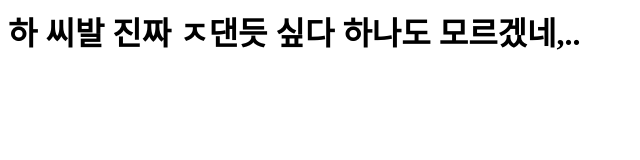
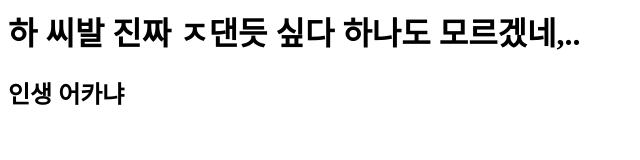
Before and after one commit to noob2909/first, a plain HTML site: page index.html in a window 1280 px wide. Shown: the whole page, without its empty margins (0-640 px from the left). Drawn offline with Linux system fonts and the light colour scheme.

Commit message:
second commit

```diff
--- a/index.html
+++ b/index.html
@@ -2,4 +2,5 @@
     <h1>
         하 씨발 진짜 ㅈ댄듯 싶다 하나도 모르겠네,..
     </h1>
+    <h2>인생 어카냐</h2>
 </html>
```
